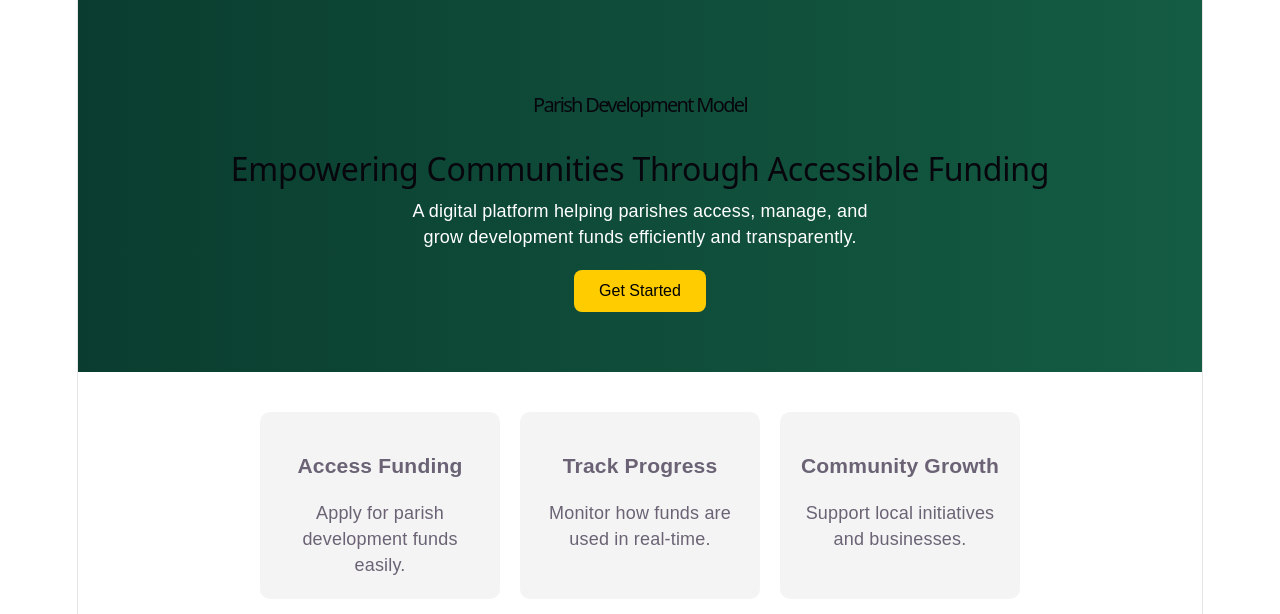
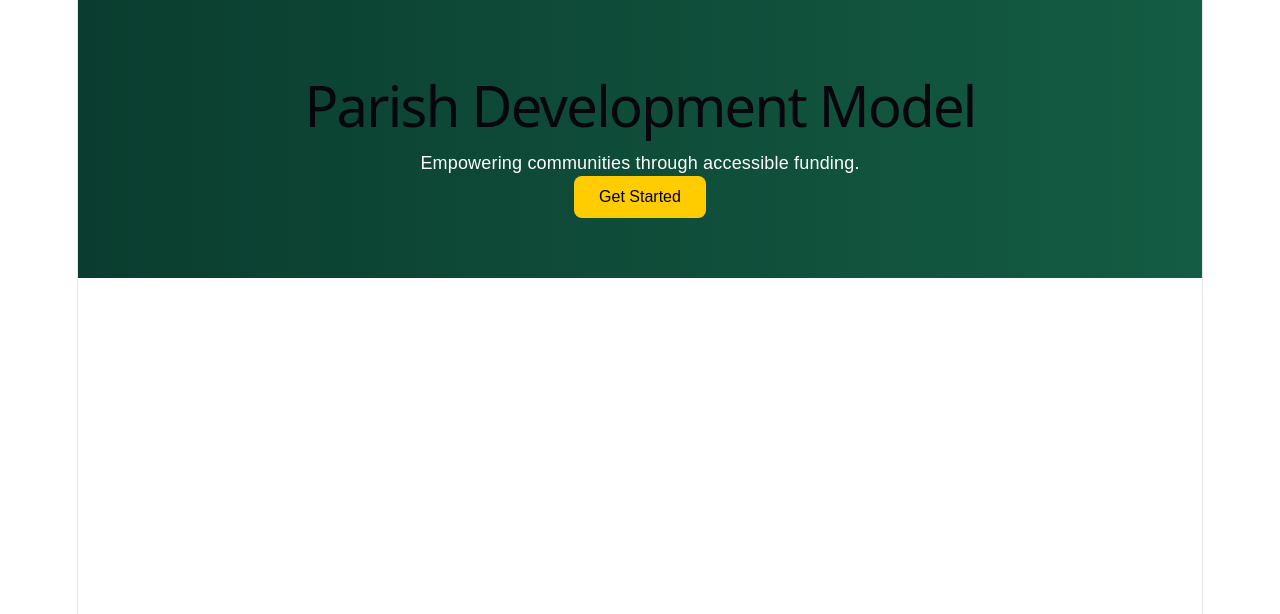
Before and after one commit to natashacamille26/PDM, a React (Vite) app: page / in a window 1280 px wide. Shown: the top 614 px of the page. Built offline with nearby package versions, Linux system fonts and the light colour scheme.

Commit message:
Added new pages

```diff
--- a/src/App.jsx
+++ b/src/App.jsx
@@ -1,47 +1,33 @@
+import { BrowserRouter as Router, Routes, Route, useNavigate } from "react-router-dom";
 import "./App.css";
+import Login from "./pages/Login";
+import Signup from "./pages/Signup";
 
-function App() {
+function Home() {
+  const navigate = useNavigate();
+
   return (
-    <div className="container">
-      <header className="hero">
-        <nav className="nav">
-          <h1 className="logo">Parish Development Model</h1>
-        </nav>
+    <div className="hero">
+      <h1>Parish Development Model</h1>
+      <p>Empowering communities through accessible funding.</p>
 
-        <div className="hero-content">
-          <h2>Empowering Communities Through Accessible Funding</h2>
-          <p>
-            A digital platform helping parishes access, manage, and grow
-            development funds efficiently and transparently.
-          </p>
-
-          <button
-  className="cta-btn"
-  onClick={() => window.scrollTo({ top: 600, behavior: "smooth" })}
->
-  Get Started
-</button>
-        </div>
-      </header>
-
-      <section className="features">
-        <div className="card">
-          <h3>Access Funding</h3>
-          <p>Apply for parish development funds easily.</p>
-        </div>
-
-        <div className="card">
-          <h3>Track Progress</h3>
-          <p>Monitor how funds are used in real-time.</p>
-        </div>
-
-        <div className="card">
-          <h3>Community Growth</h3>
-          <p>Support local initiatives and businesses.</p>
-        </div>
-      </section>
+      <button className="cta-btn" onClick={() => navigate("/login")}>
+        Get Started
+      </button>
     </div>
   );
 }
 
+function App() {
+  return (
+    <Router>
+      <Routes>
+        <Route path="/" element={<Home />} />
+        <Route path="/login" element={<Login />} />
+        <Route path="/signup" element={<Signup />} />
+      </Routes>
+    </Router>
+  );
+}
+
 export default App;
```
